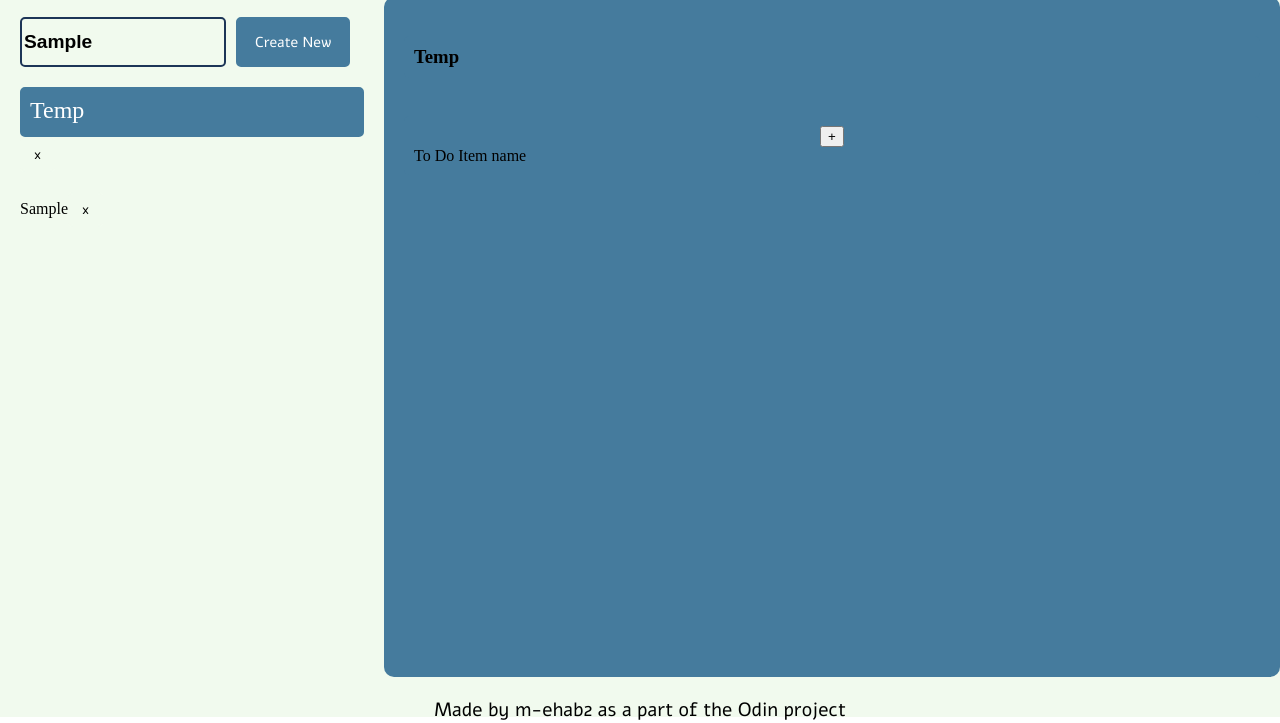
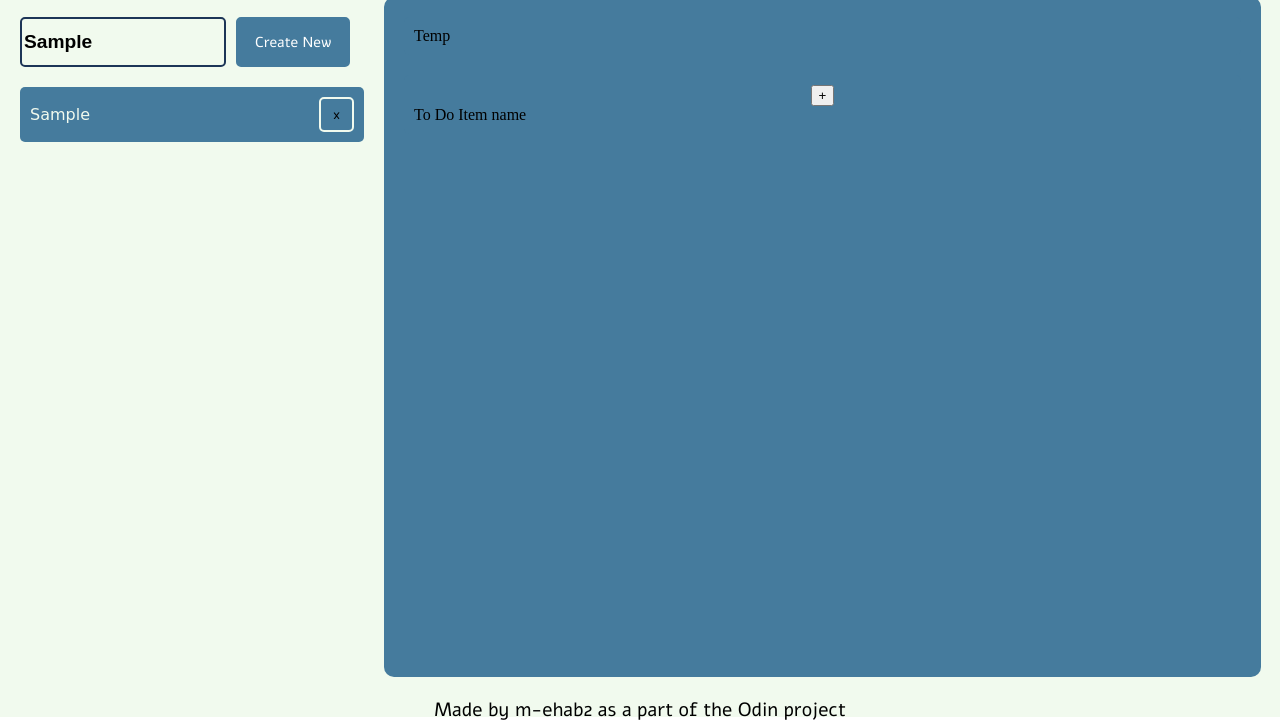
Before and after one commit to m-ehab2/ToDoList, a website built with webpack: page dist/index.html in a window 1280 px wide. Both pictures are taken after typing "Sample" into the empty fields and a click on the button "Create New". Shown: the part 83-806 px from the top of the page. Built offline with nearby package versions, Linux system fonts and the light colour scheme.

Commit message:
redo of the folder list

```diff
--- a/src/folder.js
+++ b/src/folder.js
@@ -1,15 +1,19 @@
 let myLibrary = [];
 
-function fold(title,author) {
+function fold(title,order) {
 	this.title=title;
-	this.author=author;
+	this.order=order;
 }
 
 function addfoldToLibrary(fold) {
 	myLibrary.push(fold);
+	console.log(fold.order);
 	console.log(myLibrary);
 }
 function remove(n){
-	console.log(myLibrary[n-1]);
+	console.log(myLibrary[n]);
+	console.log(myLibrary);
+	myLibrary.splice(n,1);
+	console.log(myLibrary);
 }
 export{myLibrary,addfoldToLibrary,remove};
--- a/src/functionality.js
+++ b/src/functionality.js
@@ -1,31 +1,36 @@
 import { addfoldToLibrary,remove } from "./folder";
-let noOfShownFolders=1;
+let noOfShownFolders=0;
 export default function submitBtn(){
 	const btn=document.getElementById('fSubmit');
 	const inBox=document.getElementById('fName');
 	const fList=document.getElementById('fList');
 	btn.onclick=function(){
+		const folderContainer=document.createElement('div');
 		if(inBox.value){
-			if(fList.childElementCount<10){
+			if(fList.childElementCount<9){
 				const fold=document.createElement('div');
 				fold.id='folder'+noOfShownFolders;
 				fold.innerHTML=inBox.value;
-				addfoldToLibrary(inBox.value,1);
-				fold.addEventListener('click',function(event){
+				addfoldToLibrary(inBox.value,noOfShownFolders);
+				folderContainer.addEventListener('click',function(event){
 					console.log(fold.innerHTML);
+					event.stopPropagation();
 				});
 				const deleteButton=document.createElement('button');
 				deleteButton.innerHTML='x';
 				deleteButton.id='del'+noOfShownFolders;
 				deleteButton.addEventListener('click',function(event){
-					console.log(fold.innerHTML+'delete');
+					console.log('delete');
 					let r=/\d+/;
 					remove(deleteButton.id.match(r)[0]);
 					noOfShownFolders--;
+					console.log(noOfShownFolders);
+					event.stopPropagation();
 				});
 				noOfShownFolders++;
-				fold.appendChild(deleteButton);
-				fList.appendChild(fold);
+				folderContainer.appendChild(fold);
+				folderContainer.appendChild(deleteButton);
+				fList.appendChild(folderContainer);
 			}
 			return inBox.value;
 		}
--- a/src/mainBody.js
+++ b/src/mainBody.js
@@ -36,7 +36,7 @@ export default function Skeleton() {
 	const fName=document.createElement('input');
 	fName.setAttribute('type','text');
 	fName.setAttribute('maxlength','25');
-	fName.placeholder='Folder Name';
+	fName.placeholder='Project Name';
 	fName.id='fName';
 	const btn1=document.createElement('button');
 	btn1.id='fSubmit';
@@ -49,22 +49,12 @@ export default function Skeleton() {
 	//Folder List
 	const fList=document.createElement('div');
 	fList.id='fList';
-	const folder=document.createElement('div');
-	folder.id='folder';
-	const fNameF=document.createElement('div');
-	fNameF.innerHTML='Temp'
-	const deleteButton=document.createElement('button');
-	deleteButton.innerHTML='x';
-	deleteButton.id='del';
-	folder.appendChild(fNameF);
-	folder.appendChild(deleteButton);
-	fList.appendChild(folder);
 	sBar.appendChild(fList);
 	kek.appendChild(sBar);
 	//Creating the todos
 	const toDoList=document.createElement('div');
 	toDoList.id='toDoList';
-	const foldTitle=document.createElement('h3');
+	const foldTitle=document.createElement('div');
 	foldTitle.innerHTML='Temp';
 	foldTitle.id='foldTitle';
 	const toDos=document.createElement('div');
--- a/src/style.css
+++ b/src/style.css
@@ -126,27 +126,19 @@ body,html{
      flex-direction: column;
      gap: 20px;
 }
-#flist>div{
+#fList>div{
      display: flex;
-     background-color: #1D3557;
-}
-#fList>div>div{
-     height: 50px;
-     font-size: x-large;
-     background-color:var(--30);
+     background-color: var(--30);
+     align-items: center;
+     justify-content: space-between;
+     padding: 10px;
      box-sizing: border-box;
-     color: white;
      border-radius: 5px;
-     padding: 5px;
-     border-width: 5px;
-     border-style: solid;
-     word-wrap: normal;
-     border-color: var(--30);
+     color: var(--60);
+     font-family: cursive;
+     width: 100%;
 }
 
-#fList>div>div:hover{
-     border-color:  rgba(0, 0, 0, 1);
-}
 
 #fList>div button{
      border: 0px;
@@ -164,9 +156,11 @@ body,html{
 }
 #fList>div button:hover{
      border-color: var(--10);
+     background-color: var(--10);
+     color: white;
 }
 #toDoList{
-     width: 70%;
+     width: 68.5%;
      height: 100%;
      padding: 20px;
      box-sizing: border-box;
```
Also changed, not shown: dist/index.html, dist/runtime.bundle.js (added), 1 other file.
